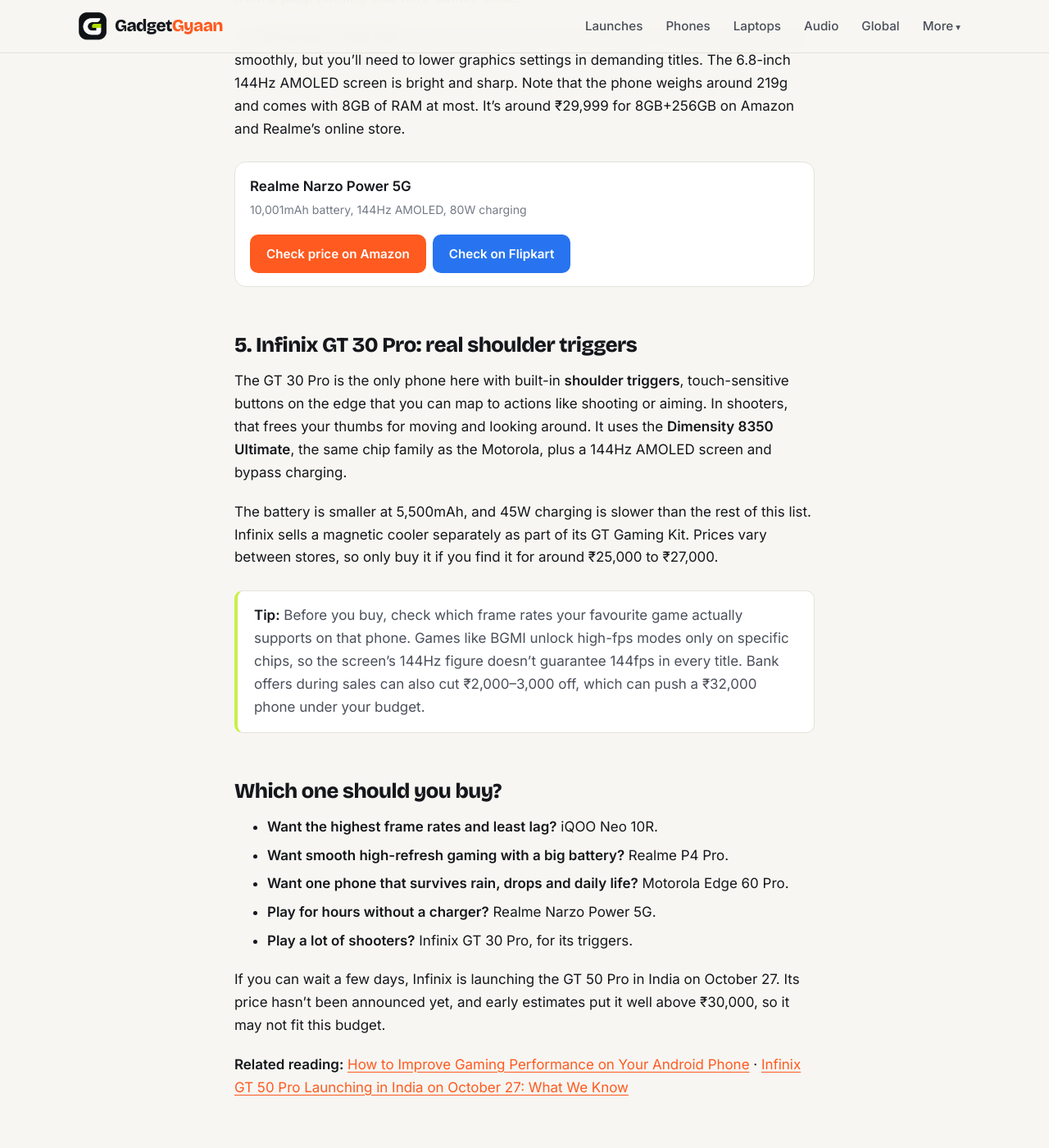
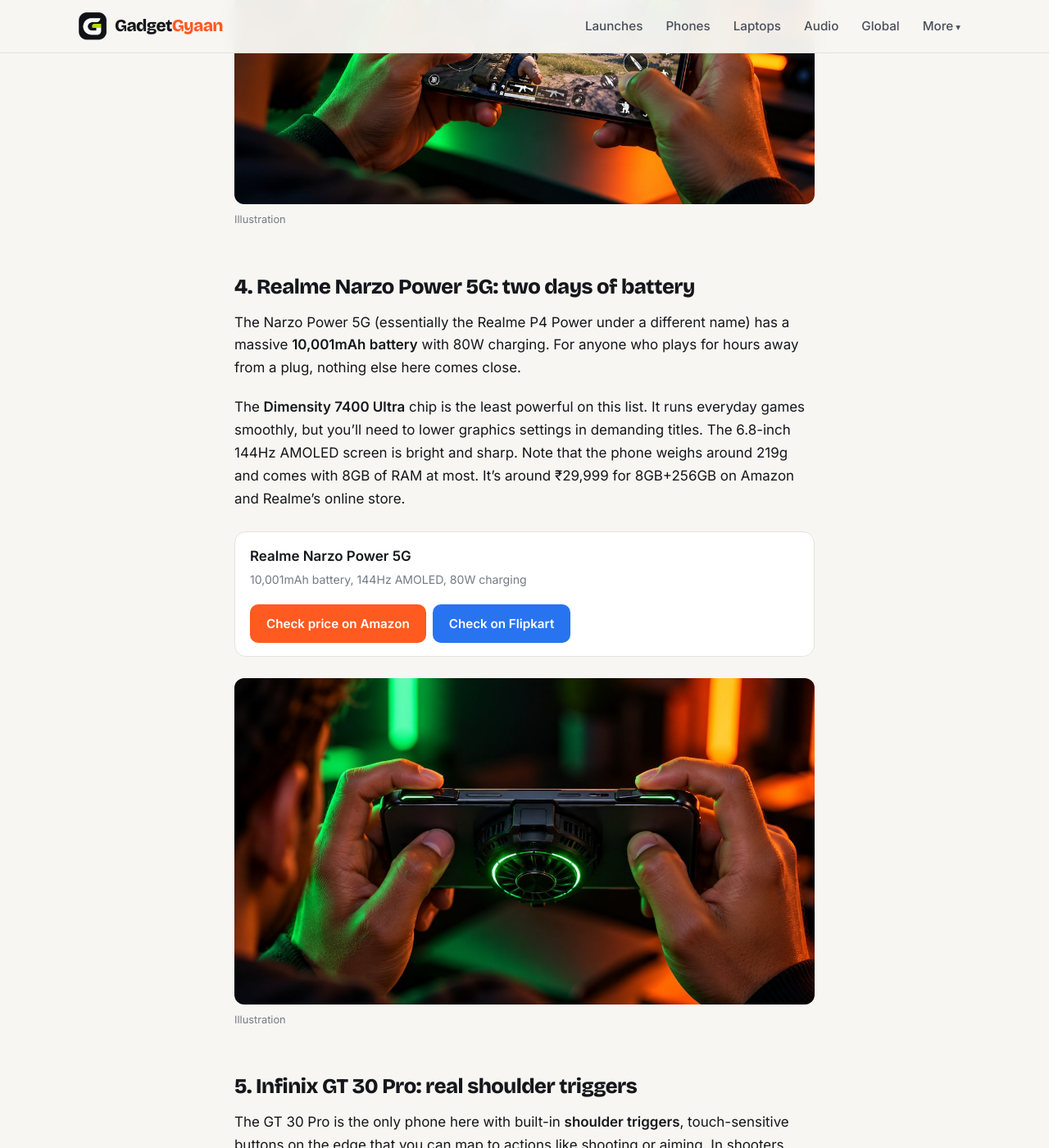
Before and after one commit to kiteksood167/kiteksood167.github.io, a Jekyll site: the page built from _posts/2026-10-24-best-gaming-phones-under-30000.md, in a window 1280 px wide and 1400 px high, scrolled down 3218 px. Shown: the whole window at 82% size. Built offline with Jekyll 4.4.1, drawn with Linux system fonts in a browser that asks for light colours; comment, search, counter and statistics services are not loaded.

Commit message:
Add two inline images to gaming phones under 30000 post
Co-Authored-By: Claude Opus 5.5 <noreply@anthropic.com>
Claude-Session: https://claude.ai/code/session_01WQRPmSxMwztgHXfstCGpBN

```diff
--- a/_posts/2026-10-24-best-gaming-phones-under-30000.md
+++ b/_posts/2026-10-24-best-gaming-phones-under-30000.md
@@ -51,6 +51,11 @@ Not everyone wants a phone that looks like a gaming phone. The Edge 60 Pro uses
 
 Its biggest strengths are outside gaming: IP68 and IP69 water and dust resistance, MIL-STD-810H durability testing, a 6,000mAh battery, 90W wired charging and even 15W wireless charging, which is rare at this price. The screen tops out at 120Hz rather than 144Hz, but most games don't go beyond 120fps anyway. It's around ₹29,500 for 8GB+256GB.
 
+<figure class="inline-figure">
+  <img width="1200" height="675" src="/assets/images/gaming-phone-landscape-hands-battery.jpg" alt="Hands holding a smartphone sideways to play a shooter game with a full battery icon, in a dark room lit by green and orange neon" loading="lazy">
+  <figcaption>Illustration</figcaption>
+</figure>
+
 ## 4. Realme Narzo Power 5G: two days of battery
 
 The Narzo Power 5G (essentially the Realme P4 Power under a different name) has a massive **10,001mAh battery** with 80W charging. For anyone who plays for hours away from a plug, nothing else here comes close.
@@ -58,6 +63,11 @@ The Narzo Power 5G (essentially the Realme P4 Power under a different name) has
 The **Dimensity 7400 Ultra** chip is the least powerful on this list. It runs everyday games smoothly, but you'll need to lower graphics settings in demanding titles. The 6.8-inch 144Hz AMOLED screen is bright and sharp. Note that the phone weighs around 219g and comes with 8GB of RAM at most. It's around ₹29,999 for 8GB+256GB on Amazon and Realme's online store.
 
 {% include buy.html name="Realme Narzo Power 5G" query="realme narzo power 5G 10001mAh" note="10,001mAh battery, 144Hz AMOLED, 80W charging" %}
+
+<figure class="inline-figure">
+  <img width="1200" height="675" src="/assets/images/gaming-phone-shoulder-triggers-cooler.jpg" alt="Gamer pressing shoulder triggers on the edge of a phone held sideways, with a clip-on cooling fan glowing green on the back" loading="lazy">
+  <figcaption>Illustration</figcaption>
+</figure>
 
 ## 5. Infinix GT 30 Pro: real shoulder triggers
 
```
Also changed, not shown: assets/images/index.yml (+10 -0 lines), assets/images/gaming-phone-landscape-hands-battery.jpg (added), assets/images/gaming-phone-shoulder-triggers-cooler.jpg (added).
